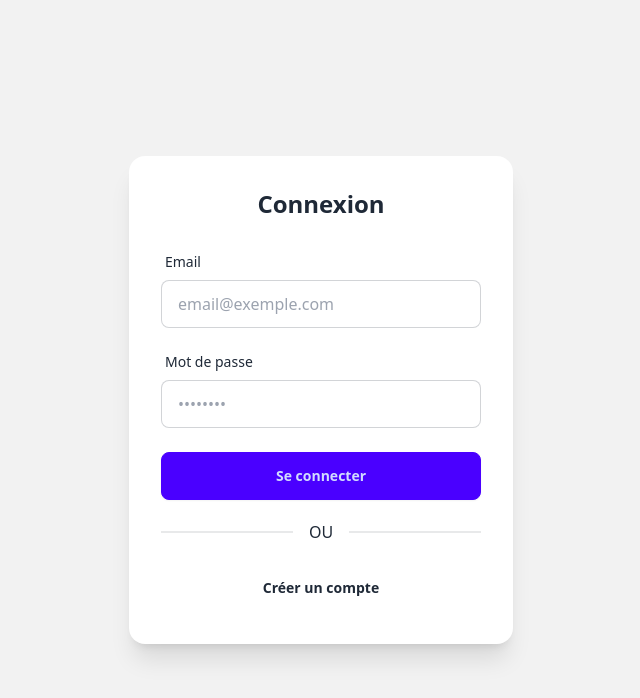
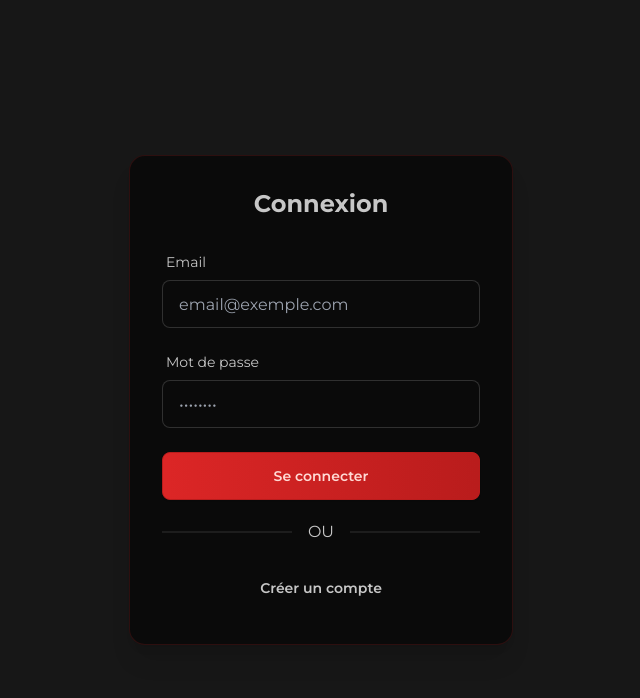
Before and after one commit to HACKATHON-M1-G5/app, a Nuxt app: page /login in a window 1280 px wide. Shown: the top 698 px of the page, without its empty margins (319-959 px from the left). Built offline with nearby package versions, Linux system fonts and the light colour scheme; no server answers.

Commit message:
ui update

```diff
--- a/app.vue
+++ b/app.vue
@@ -1,5 +1,7 @@
 <template>
-  <NuxtLayout>
-    <NuxtPage />
-  </NuxtLayout>
+  <div data-theme="redblack">
+    <NuxtLayout>
+      <NuxtPage />
+    </NuxtLayout>
+  </div>
 </template>
--- a/assets/css/main.css
+++ b/assets/css/main.css
@@ -1,3 +1,59 @@
 @tailwind base;
 @tailwind components;
 @tailwind utilities;
+
+@layer base {
+  body {
+    @apply font-sans;
+  }
+}
+
+/* Styles personnalisés pour le thème rouge et noir */
+:root[data-theme="redblack"] {
+  color-scheme: dark;
+}
+
+/* Amélioration des cartes */
+.card {
+  @apply border border-red-900/30;
+}
+
+.card:hover {
+  @apply border-red-600/50;
+}
+
+/* Amélioration des badges */
+.badge-primary {
+  @apply bg-gradient-to-r from-red-600 to-red-700;
+}
+
+.badge-secondary {
+  @apply bg-gradient-to-r from-red-800 to-red-900;
+}
+
+/* Amélioration des boutons */
+.btn-primary {
+  @apply bg-gradient-to-r from-red-600 to-red-700 border-red-700;
+}
+
+.btn-primary:hover {
+  @apply from-red-700 to-red-800 border-red-800;
+}
+
+/* Scrollbar personnalisée */
+::-webkit-scrollbar {
+  width: 10px;
+  height: 10px;
+}
+
+::-webkit-scrollbar-track {
+  @apply bg-neutral;
+}
+
+::-webkit-scrollbar-thumb {
+  @apply bg-red-900 rounded-lg;
+}
+
+::-webkit-scrollbar-thumb:hover {
+  @apply bg-red-700;
+}
--- a/components/AppHeader.vue
+++ b/components/AppHeader.vue
@@ -14,8 +14,9 @@
           <li><NuxtLink to="/groups/create">Créer un Groupe</NuxtLink></li>
         </ul>
       </div>
-      <NuxtLink to="/" class="btn btn-ghost normal-case text-xl">
-        🎲 LoseAMax
+      <NuxtLink to="/" class="btn btn-ghost normal-case text-xl font-bold tracking-tight">
+        <span class="text-red-600">🎲</span>
+        <span class="bg-gradient-to-r from-red-600 to-red-500 bg-clip-text text-transparent">LoseAMax</span>
       </NuxtLink>
     </div>
 
--- a/nuxt.config.ts
+++ b/nuxt.config.ts
@@ -7,8 +7,16 @@ export default defineNuxtConfig({
     '@nuxtjs/supabase',
     '@nuxtjs/tailwindcss',
     '@pinia/nuxt',
-    '@nuxtjs/color-mode'
+    '@nuxtjs/color-mode',
+    '@nuxtjs/google-fonts'
   ],
+
+  googleFonts: {
+    families: {
+      Montserrat: [300, 400, 500, 600, 700, 800, 900]
+    },
+    display: 'swap'
+  },
 
   supabase: {
     redirect: false,
@@ -20,7 +28,9 @@ export default defineNuxtConfig({
   },
 
   colorMode: {
-    classSuffix: ''
+    classSuffix: '',
+    preference: 'redblack',
+    dataValue: 'redblack'
   },
 
   runtimeConfig: {
--- a/package.json
+++ b/package.json
@@ -13,13 +13,14 @@
   "dependencies": {
     "@nuxtjs/supabase": "^1.4.0",
     "@pinia/nuxt": "^0.5.5",
+    "nuxt": "^3.13.2",
     "pinia": "^2.2.4",
-    "nuxt": "^3.13.2",
     "vue": "latest"
   },
   "devDependencies": {
+    "@nuxtjs/color-mode": "^3.5.1",
+    "@nuxtjs/google-fonts": "^3.2.0",
     "@nuxtjs/tailwindcss": "^6.12.1",
-    "@nuxtjs/color-mode": "^3.5.1",
     "@types/node": "^20.17.6",
     "daisyui": "^4.12.10",
     "typescript": "^5.6.3"
--- a/pages/index.vue
+++ b/pages/index.vue
@@ -4,7 +4,12 @@
     <div class="hero bg-base-100 shadow-xl rounded-box mb-8">
       <div class="hero-content text-center py-12">
         <div class="max-w-2xl">
-          <h1 class="text-5xl font-bold mb-4">🎲 Bienvenue sur LoseAMax</h1>
+          <h1 class="text-5xl font-bold mb-4">
+            <span class="text-red-600">🎲</span>
+            <span class="bg-gradient-to-r from-red-600 via-red-500 to-red-600 bg-clip-text text-transparent">
+              Bienvenue sur LoseAMax
+            </span>
+          </h1>
           <p class="text-xl mb-8">
             Créez des paris entre amis, rejoignez des groupes et tentez de gagner un maximum de tokens !
           </p>
@@ -216,12 +221,6 @@ const publicPronos = ref<PronoWithBets[]>([])
 const activeBets = ref<UserBetWithDetails[]>([])
 const loadingPublicPronos = ref(false)
 
-watch(user, async (newUser) => {
-  if (newUser) {
-    await loadDashboardData()
-  }
-}, { immediate: true })
-
 const loadDashboardData = async () => {
   if (!user.value) return
 
@@ -243,4 +242,10 @@ const loadDashboardData = async () => {
     loadingPublicPronos.value = false
   }
 }
+
+watch(user, async (newUser) => {
+  if (newUser) {
+    await loadDashboardData()
+  }
+}, { immediate: true })
 </script>
--- a/tailwind.config.js
+++ b/tailwind.config.js
@@ -8,10 +8,30 @@ export default {
     "./app.vue",
   ],
   theme: {
-    extend: {},
+    extend: {
+      fontFamily: {
+        sans: ['Montserrat', 'sans-serif'],
+      },
+    },
   },
   plugins: [require("daisyui")],
   daisyui: {
-    themes: ["light", "dark", "cupcake"],
+    themes: [
+      {
+        redblack: {
+          "primary": "#dc2626",        // Rouge vif
+          "secondary": "#991b1b",      // Rouge foncé
+          "accent": "#ef4444",         // Rouge accent
+          "neutral": "#1f1f1f",        // Noir gris
+          "base-100": "#0a0a0a",       // Noir profond
+          "base-200": "#171717",       // Noir moins profond
+          "base-300": "#262626",       // Gris très foncé
+          "info": "#ef4444",           // Rouge pour info
+          "success": "#16a34a",        // Vert pour succès
+          "warning": "#f59e0b",        // Orange pour warning
+          "error": "#dc2626",          // Rouge pour erreur
+        },
+      },
+    ],
   },
 }
```
Also changed, not shown: 1 other file (tests, documents, lock files or other folders).
